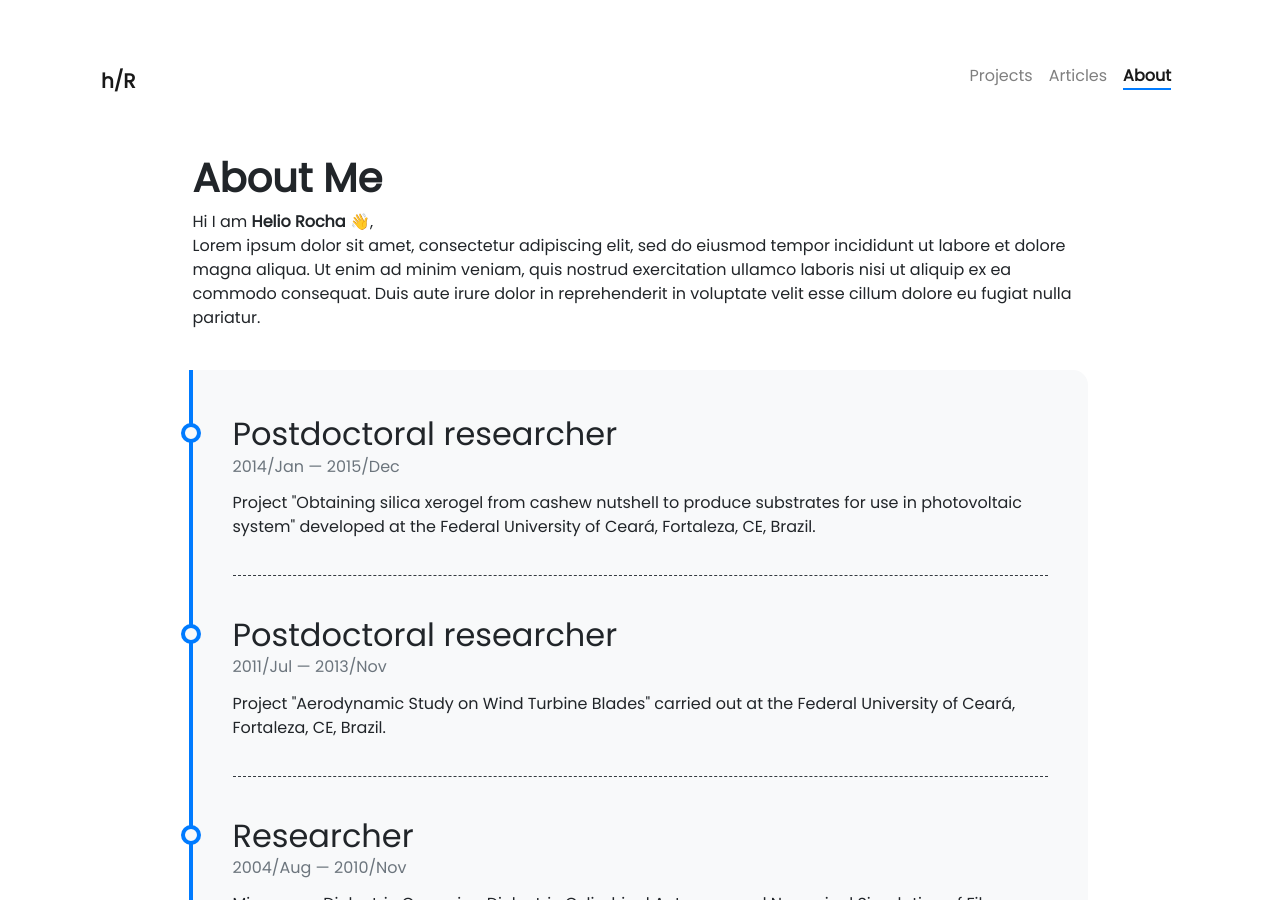
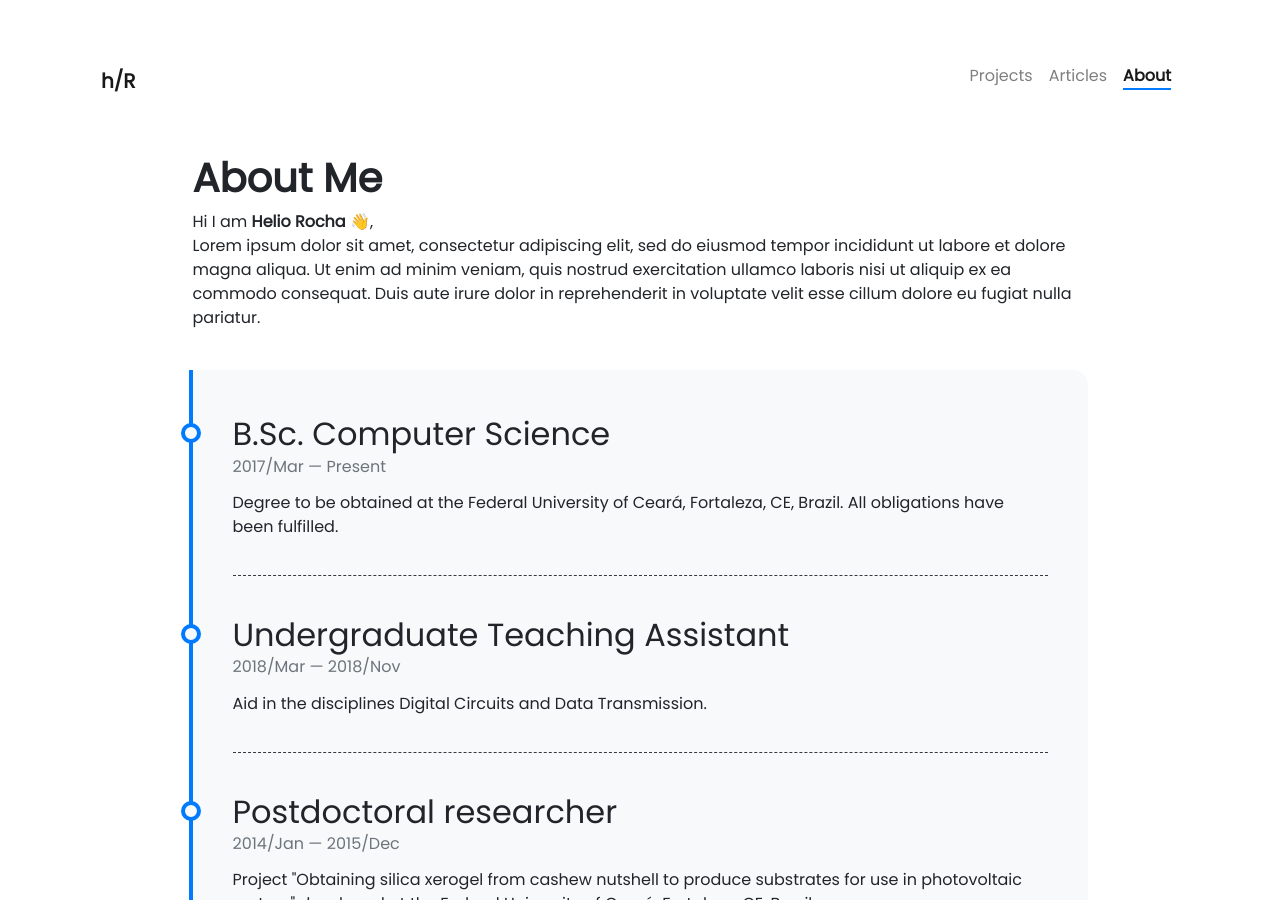
Before and after one commit to helioRocha/heliorocha.github.io, a Jekyll site: the page built from pages/about.md, in a window 1280 px wide and 900 px high. Built offline with Jekyll 4.4.1, drawn with Linux system fonts in a browser that asks for light colours; nearby versions of some CDN libraries; emoji names are drawn with the system emoji font.

Commit message:
Update timeline.yml

```diff
--- a/_data/timeline.yml
+++ b/_data/timeline.yml
@@ -1,3 +1,14 @@
+- title: B.Sc. Computer Science
+  from: 2017/Mar
+  to: Present
+  description: Degree to be obtained at the Federal University of Ceará, Fortaleza, CE, Brazil.
+               All obligations have been fulfilled.
+
+- title: Undergraduate Teaching Assistant
+  from: 2018/Mar
+  to: 2018/Nov
+  description: Aid in the disciplines Digital Circuits and Data Transmission.
+
 - title: Postdoctoral researcher
   from: 2014/Jan
   to: 2015/Dec
```
